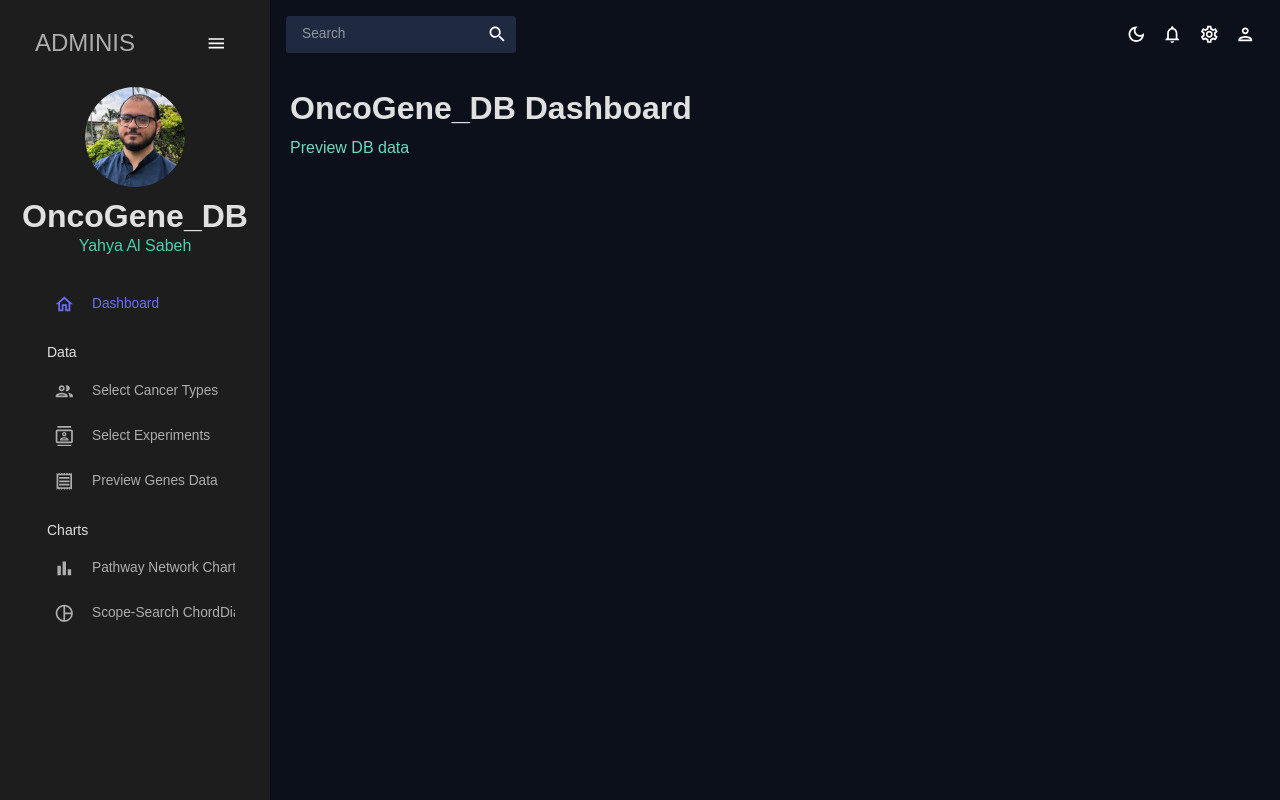
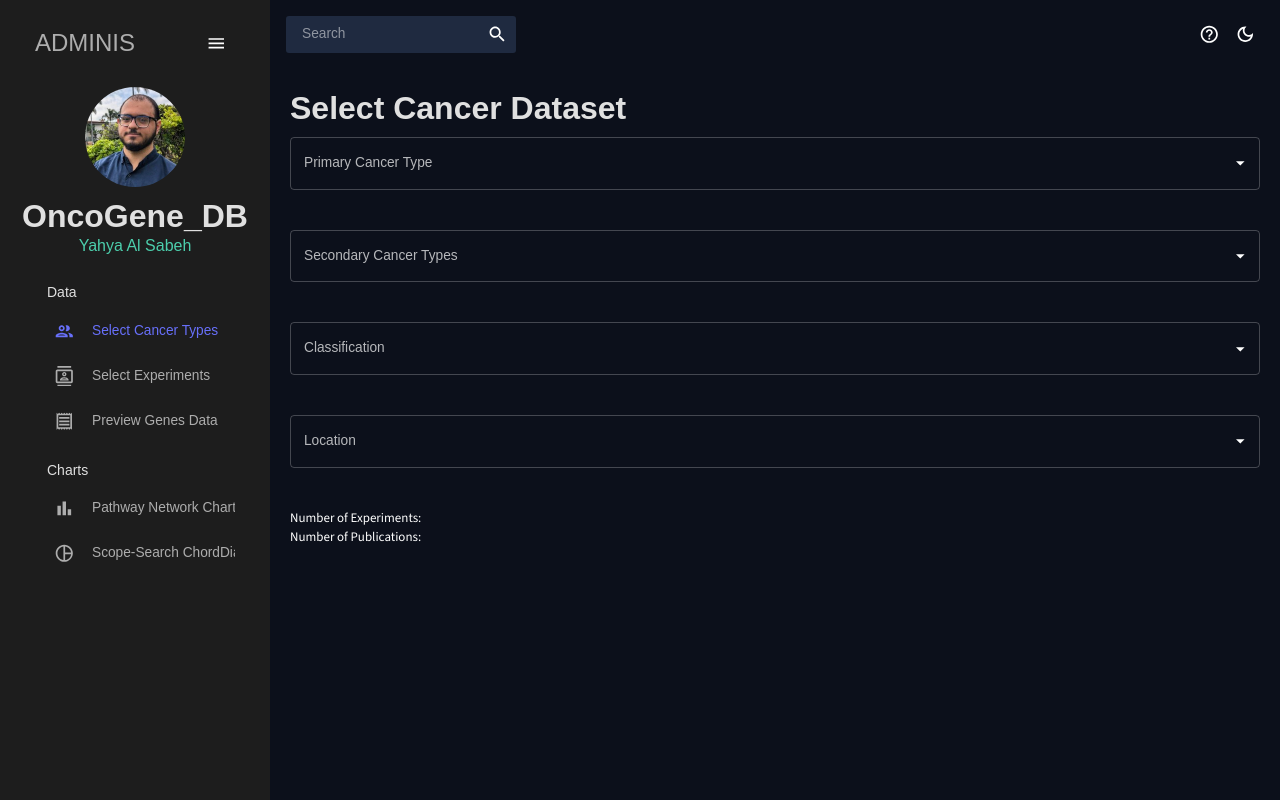
Before and after one commit to yoyo4581/OncoGene_DB, a React (Create React App) app in the folder react-admin/: page / in a window 1280 px wide. Built offline with nearby package versions, Linux system fonts and the light colour scheme; no server answers.

Commit message:
Added FAQ button + refined text

```diff
--- a/react-admin/src/App.js
+++ b/react-admin/src/App.js
@@ -38,6 +38,7 @@ function App() {
     const [geneNames, setGeneNames] = useState([]);
     const [selectedNodes, setSelectedNodes] = useState([]);
     const [selectedPathways, setSelectedPathways] = useState([]);
+    const [selected, setSelected] = useState("Select Cancer Types");
 
     const primaryTypes = [];
     const secondaryTypesOptions = [];
@@ -73,12 +74,12 @@ function App() {
         <ThemeProvider theme={theme}>
           <CssBaseline />
           <div className="app">
-            <Sidebar />
+            <Sidebar selected={selected} setSelected={setSelected} />
             <main className="content">
-              <Topbar />
+              <Topbar selected={selected}/>
               <Routes>
-                <Route path='/' element={<Dashboard />} />
-                <Route path='/cTypes' element={<Types />} />
+                {/* <Route path='/' element={<Dashboard />} /> */}
+                <Route path='/' element={<Types />} />
                 <Route path='/genes' element={<Genes />} />
                 <Route path='/experiments' element={<Experiments />} />
                 <Route path='/pathwayNet' element={<PathNet />} />
--- a/react-admin/src/scenes/global/Sidebar.jsx
+++ b/react-admin/src/scenes/global/Sidebar.jsx
@@ -33,11 +33,10 @@ const Item = ({ title, to, icon, selected, setSelected}) => {
     )
 }
 
-const Sidebar = () => {
+const Sidebar = ({ selected, setSelected }) => {
     const theme = useTheme();
     const colors = tokens(theme.palette.mode);
     const [isCollapsed, setIsCollapsed] = useState(false);
-    const [selected, setSelected] = useState("Dashboard");
 
     return (
         <Box
@@ -115,13 +114,13 @@ const Sidebar = () => {
                     )}
 
                     <Box paddingLeft={isCollapsed ? undefined: "10%"}>
-                        <Item
+                        {/* <Item
                             title="Dashboard"
                             to="/"
                             icon={<HomeOutlinedIcon />}
                             selected={selected}
                             setSelected={setSelected}
-                        />
+                        /> */}
                         <Typography
                             variant="h6"
                             color={colors.grey[100]}
@@ -131,7 +130,7 @@ const Sidebar = () => {
                         </Typography>
                         <Item
                             title="Select Cancer Types"
-                            to="/cTypes"
+                            to="/"
                             icon={<PeopleOutlinedIcon />}
                             selected={selected}
                             setSelected={setSelected}
--- a/react-admin/src/scenes/global/Topbar.jsx
+++ b/react-admin/src/scenes/global/Topbar.jsx
@@ -4,16 +4,38 @@ import {ColorModeContext, tokens } from "../../theme";
 import InputBase from "@mui/material/InputBase";
 import LightModeOutlinedIcon from "@mui/icons-material/LightModeOutlined";
 import DarkModeOutlinedIcon  from "@mui/icons-material/DarkModeOutlined";
+import HelpOutlineIcon from '@mui/icons-material/HelpOutline';
 import  NotificationsOutlinedIcon  from "@mui/icons-material/NotificationsOutlined";
 import  SettingsOutlinedIcon  from "@mui/icons-material/SettingsOutlined";
 import PersonOutlinedIcon  from "@mui/icons-material/PersonOutlined";
 import SearchIcon  from "@mui/icons-material/Search";
+import MyContext from "../../MyContext";
+import { Dialog, DialogTitle, DialogContent } from "@mui/material";
+import { Tooltip, Typography } from "@mui/material";
 
 
-const Topbar = () => {
+const Topbar = ({ selected }) => {
     const theme = useTheme();
     const colors = tokens(theme.palette.mode);
     const colorMode= useContext(ColorModeContext);
+    console.log("selected", selected);
+    const getTooltipText = () => {
+        switch (selected) {
+            case "Select Cancer Types":
+                return "The following is a drop-down selection to navigate data in the OncoGeneDB database. Data inside the database is organized based on NIH definition of cancers, and consists of primary, secondary, classification, and location to characterize each cancer type. These labels are used to parse information from GEO. The text below the grid tells you the available data identified from the cancer labels specified. A user has the ability to include more than one cancer type for further investigation.";
+            case "Select Experiments":
+                return "The following is a checkbox grid that retains a user's selection. The information present is the experimental data recovered from GEO along with relevant information. A user can use the checkbox interface to select experiments, most likely those with similar methods, to recover and download valuable data. Further, an experiment with a PubMed publication shown may have been parsed successfully as seen in the columns, and gene meta-data information is available for view in the subsequent tab.";
+            case "Preview Genes Data":
+                return "Here is an arc diagram visualization of all genes parsed from PubMed papers tied to experiments selected by the user. Furthermore, each gene is sent to a KG-database that holds pathway information, and a single neighbor hop is investigated. If any gene parsed has a neighboring gene in direct interaction with it, then an arc is formed. This information can be grouped using the drop down menu, by alphabetical name, by group (publication which the data came from), and by degree (the amount of incoming/outgoing relationships).";
+            case "Pathway Network Chart":
+                return "This is a Force Directed Network Hierarchy plot. The gene data previewed in the last tab, is used in a search on the KG-database to perform a neighboring search. The gene along with its neighbor is returned (unlike the arc chart the neighbor does not have to be included in the publication). So we are previewing a network chart of all genes directly interacting with genes from our publication. These genes are grouped into circles called pathway circles. Pathway circles are hoverable and selectable, hovering over the circle gives you its pathway name, selecting it tells you the genes inside it. Before moving on to the scope-search make sure you select a pathway by clicking on it."
+            case "Scope-Search ChordDiagram":
+                return "This is a Chord Diagram, specifically showing the pathway overlap. This chord diagram shows inter-pathway (between) interactions and intra-pathway (within) interactions along with the number of them if you hover over a ribbon. The chord diagram specifically navigates the pathway selected in the network chart diagram. In essence this visualization explores a subject pathway's reach or involvement with other pathways. There is a slider below the controls the scope of the depth first search, as the scope increases expect more pathways to arise. The significance of pathway overlap decreases as the scope increases.";
+          // ... other cases ...
+          default:
+            return "";
+        }
+    };
 
     return (<Box display="flex" justifyContent="space-between" p={2}>
         {/* Search Bar */}
@@ -30,6 +52,11 @@ const Topbar = () => {
 
     {/* ICONS */}
     <Box display="flex">
+        <Tooltip title={<Typography style={{ fontSize: "1.5em" }}>{getTooltipText()}</Typography>}>
+            <IconButton>
+                <HelpOutlineIcon />
+            </IconButton>
+        </Tooltip>
         <IconButton onClick={colorMode.toggleColorMode}>
             {theme.palette.mode ==='dark' ? (
                 <DarkModeOutlinedIcon />
@@ -37,7 +64,7 @@ const Topbar = () => {
                 <LightModeOutlinedIcon />
             )}
         </IconButton>
-        <IconButton>
+        {/* <IconButton>
             <NotificationsOutlinedIcon />
         </IconButton>
         <IconButton>
@@ -45,7 +72,7 @@ const Topbar = () => {
         </IconButton>
         <IconButton>
             <PersonOutlinedIcon />
-        </IconButton>
+        </IconButton> */}
 
     </Box>
     </Box>);
--- a/react-admin/src/visualizations/chordScope.jsx
+++ b/react-admin/src/visualizations/chordScope.jsx
@@ -138,7 +138,11 @@ const ChordDiagramWithSlider = ({ data, updateData }) => {
                 value={sliderValue}
                 onChange={handleSliderChange}
             />
+            <div>
+                {'Depth First Search: '+ sliderValue}
+            </div>
         </div>
+
     );
 };
 
--- a/react-admin/src/visualizations/netHigher.jsx
+++ b/react-admin/src/visualizations/netHigher.jsx
@@ -97,7 +97,7 @@ function NetHigher({ data }) {
         node.filter(n => n.group === group)
         .transition()
         .duration(200)
-        .attr("r", 10); // Increase size to 10
+        .attr("r", 4); // Increase size to 10
 
         // Change fill color to visible when hovered
         d3.select(this)
```
